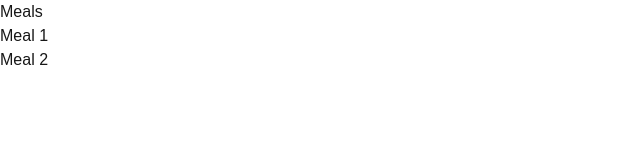
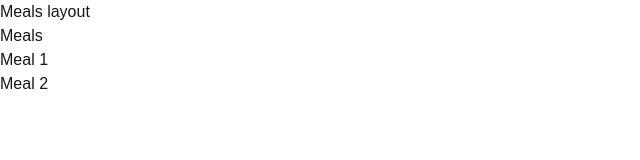
Before and after one commit to mkcheung/NextJsProto, a Next.js app: page /meals in a window 1280 px wide. Shown: the top 160 px of the page, without its empty margins (0-640 px from the left). Built offline with nearby package versions, Linux system fonts and the light colour scheme.

Commit message:
add layout experimentation to meals directory

```diff
--- /dev/null
+++ b/app/meals/layout.js
@@ -0,0 +1,6 @@
+export default function MealsLayout({ children }) {
+    return <>
+        <p>Meals layout</p>
+        {children}
+    </>
+}
```
